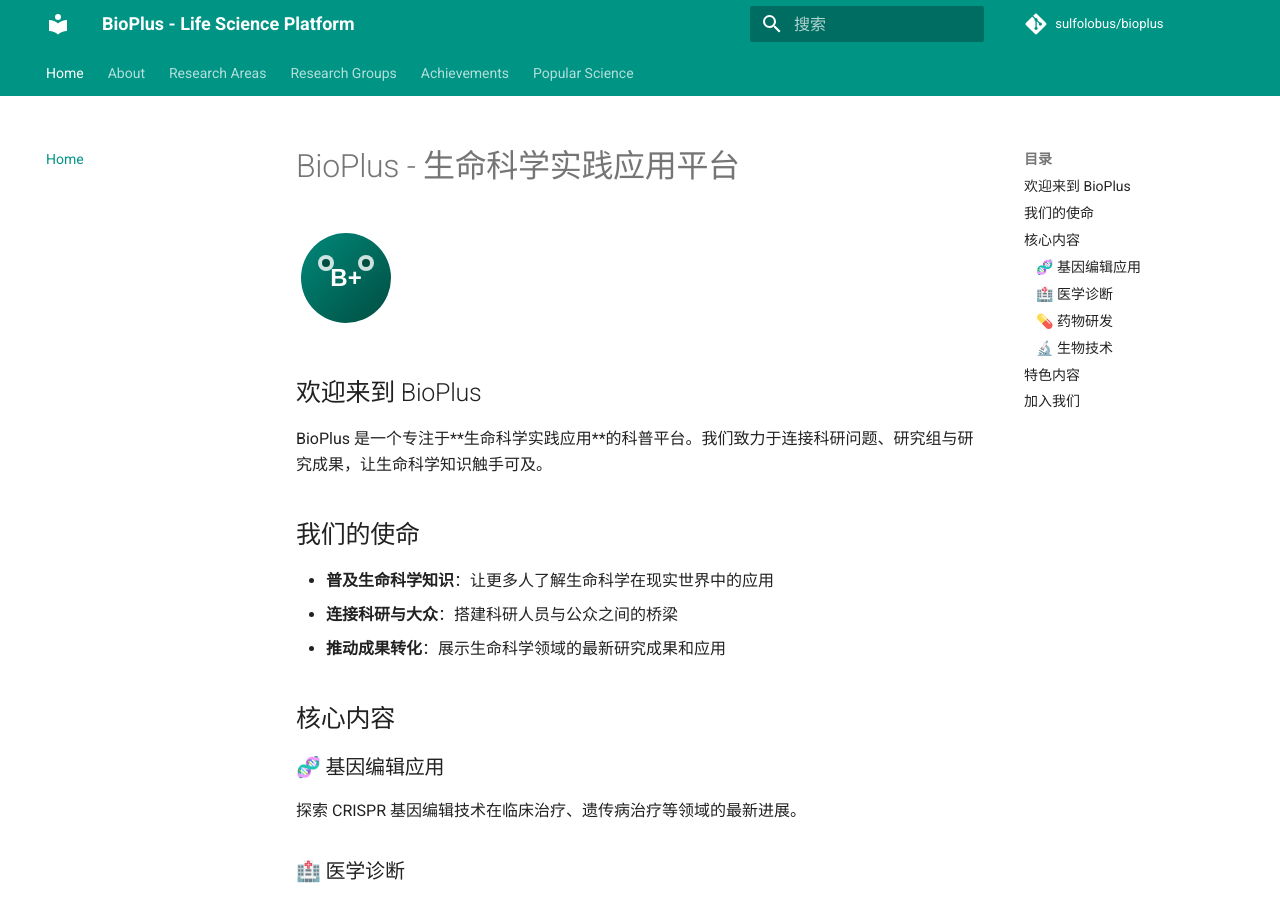
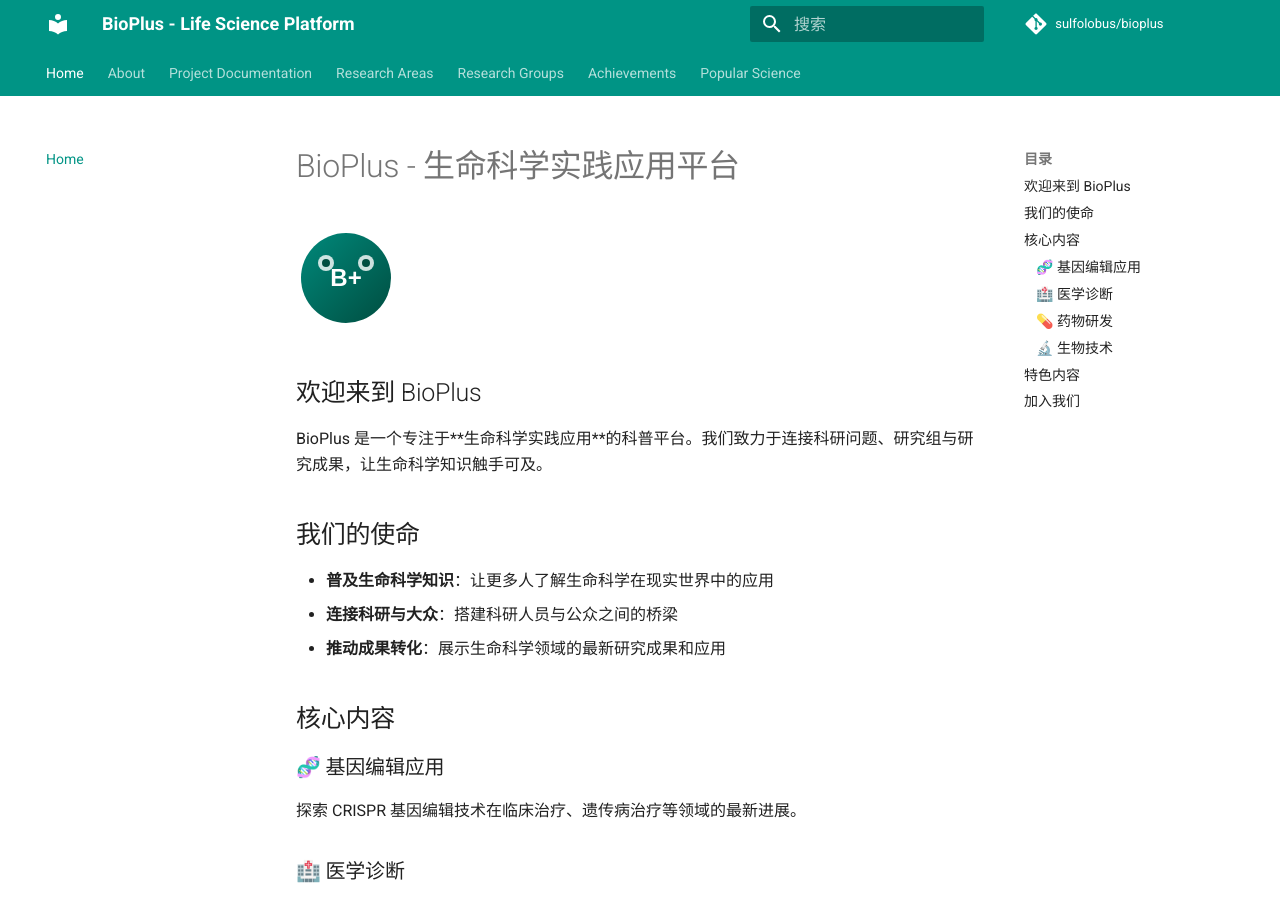
Before and after one commit to sulfolobus/bioplus, an MkDocs documentation site: the page built from docs/index.md, in a window 1280 px wide and 900 px high. Built offline with MkDocs 1.6.1 and Material for MkDocs 9.7.7, drawn with Linux system fonts in a browser that asks for light colours; comment, search, counter and statistics services are not loaded.

Commit message:
Add PROJECT_DOC to navigation

```diff
--- a/mkdocs.yml
+++ b/mkdocs.yml
@@ -79,6 +79,7 @@
 nav:
   - Home: index.md
   - About: about.md
+  - Project Documentation: PROJECT_DOC.md
   - Research Areas:
       - Gene Editing:
           - gene-editing/index.md
```
